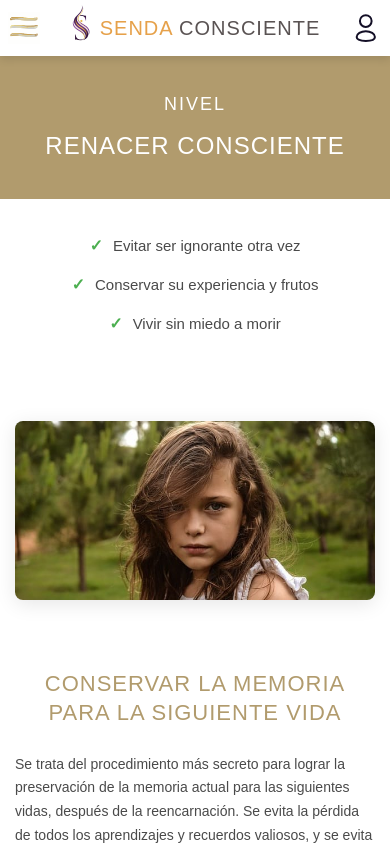
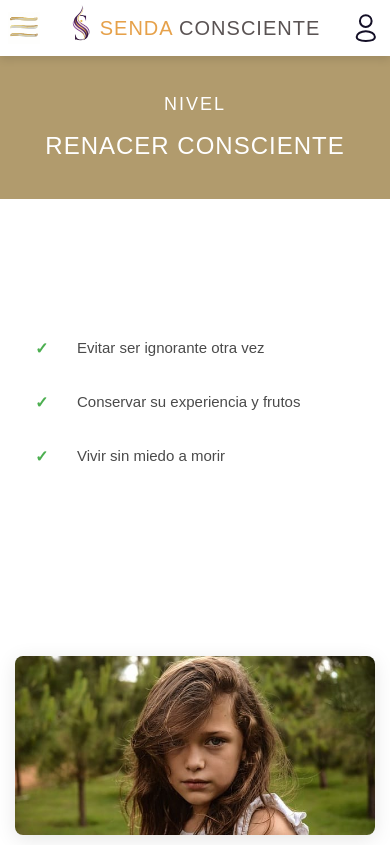
Before and after one commit to orbimatrix/Conscious-path, a Next.js app: page /renacer in a window 390 px wide. Shown: the top 845 px of the page. Built offline with nearby package versions, Linux system fonts and the light colour scheme.

Commit message:
Refactor RenacerPage layout and styles; enhance responsiveness and visual hierarchy by adjusting padding, text alignment, and image dimensions for improved user experience across devices.

```diff
--- a/src/app/renacer/page.tsx
+++ b/src/app/renacer/page.tsx
@@ -41,7 +41,7 @@ export default function RenacerPage() {
               alt="Renacer Consciente"
               className="renacer-image"
               width={800}
-              height={600}
+              height={1200}
             />
           </div>
         </section>
--- a/src/app/renacer/renacer.css
+++ b/src/app/renacer/renacer.css
@@ -42,13 +42,20 @@
   padding: 60px 20px;
   background: white;
   text-align: center;
+  display: flex;
+  justify-content: center;
+  align-items: center;
+  min-height: 50vh;
 }
 
 .renacer-benefits-container {
-  max-width: 800px;
+  max-width: 500px;
   margin: 0 auto;
   display: flex;
   justify-content: center;
+  align-items: center;
+  padding: 20px;
+  width: 100%;
 }
 
 .renacer-benefits-list {
@@ -56,23 +63,29 @@
   padding: 0;
   margin: 0;
   text-align: left;
+  display: flex;
+  flex-direction: column;
+  align-items: center;
+  gap: 15px;
+  width: 100%;
 }
 
 .renacer-benefit-item {
   display: flex;
   align-items: center;
-  justify-content: center;
-  margin-bottom: 20px;
+  justify-content: flex-start;
+  gap: 12px;
   font-size: 18px;
   color: #4A4A4A;
+  width: 100%;
 }
 
 .benefit-icon {
   color: #4CAF50;
-  font-size: 20px;
+  font-size: 18px;
   font-weight: bold;
-  margin-right: 15px;
   flex-shrink: 0;
+  min-width: 20px;
 }
 
 .benefit-text {
@@ -91,7 +104,7 @@
 }
 
 .renacer-image-container {
-  max-width: 1400px;
+  max-width: 2000px;
   margin: 0 auto;
   display: flex;
   justify-content: center;
@@ -99,12 +112,25 @@
 
 .renacer-image {
   width: 100%;
-  max-width: 1200px;
+  max-width: 2000px;
   height: auto;
   border-radius: 8px;
   box-shadow: 0 4px 20px rgba(0, 0, 0, 0.1);
   display: block;
   margin: 0 auto;
+}
+
+/* Override responsive constraints for larger screens */
+@media (min-width: 1200px) {
+  .renacer-image {
+    max-width: 2000px !important;
+    width: auto !important;
+    height: auto !important;
+  }
+
+  .renacer-image-container {
+    max-width: 2000px !important;
+  }
 }
 
 /* Info Section */
```
